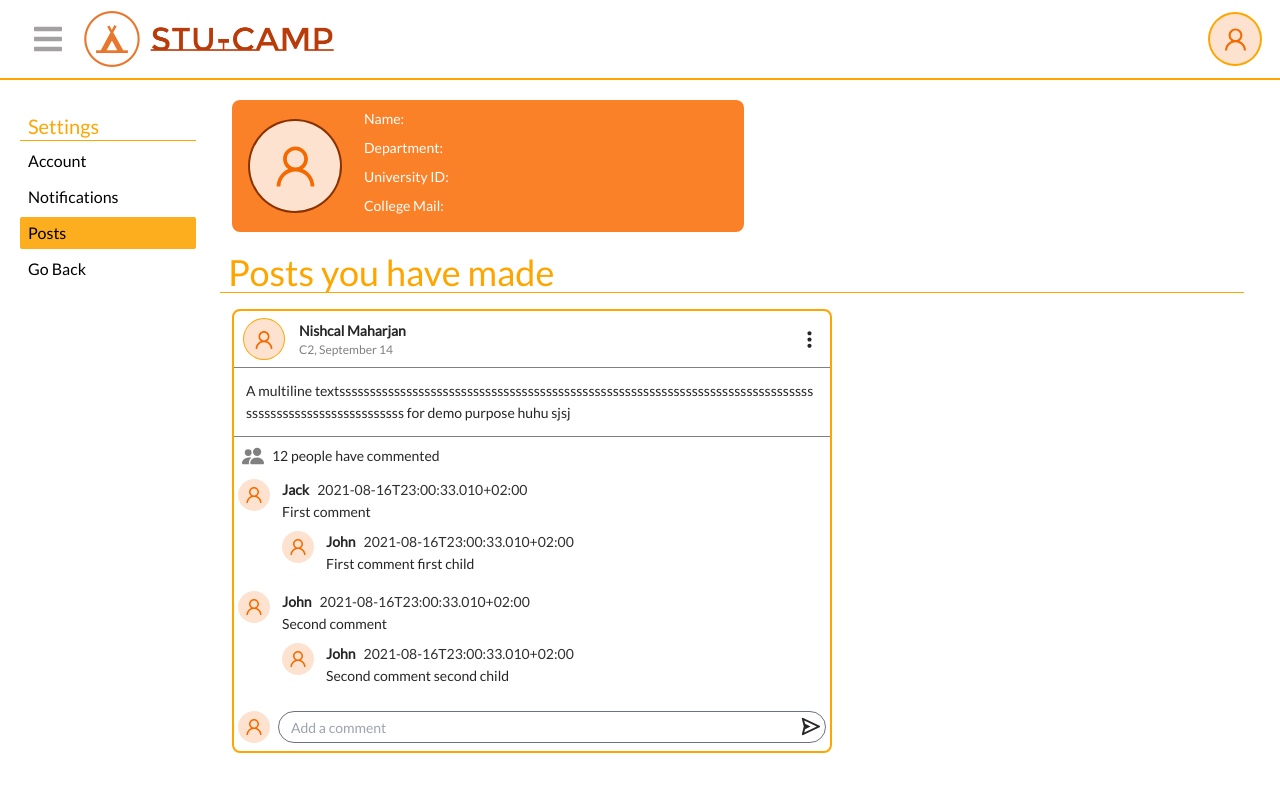
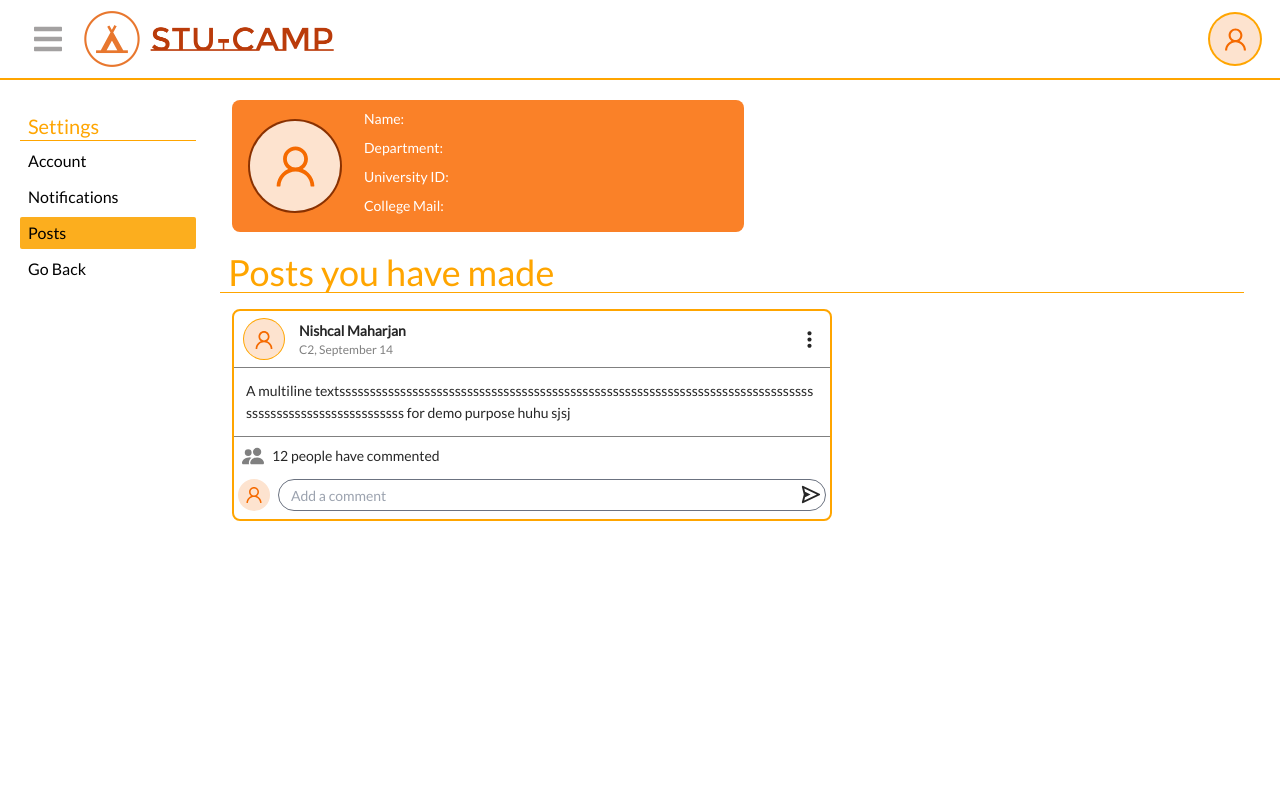
Before and after one commit to Bidhan-Bajracharya/CS6P05-FYP-STU-CAMP, a React (Create React App) app in the folder user/stu-camp/: page /account_post in a window 1280 px wide. Shown: the top 792 px of the page. Built offline with nearby package versions, Linux system fonts and the light colour scheme.

Commit message:
Merge branch comment

```diff
--- a/user/stu-camp/src/components/Post.js
+++ b/user/stu-camp/src/components/Post.js
@@ -1,5 +1,5 @@
 import React from "react";
-import Comments from "./comments/Comments";
+// import Comments from "./comments/Comments";
 import CommentForm from "./comments/CommentForm";
 import { Avatar } from "antd";
 import { UserOutlined } from "@ant-design/icons";
@@ -70,7 +70,7 @@ const Post = (props) => {
               </p>
             </div>
 
-            <Comments currentUserId="1" />
+            {/* <Comments currentUserId="1" /> */}
           </div>
 
           <div className="px-1 py-2">
```
Also changed, not shown: 1 other file (tests, documents, lock files or other folders).
